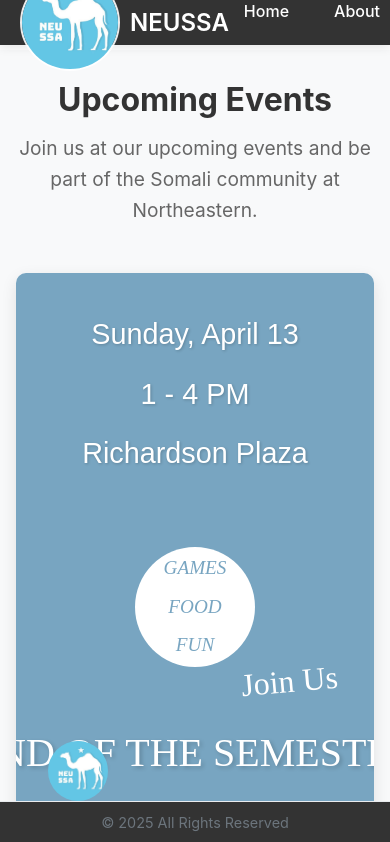
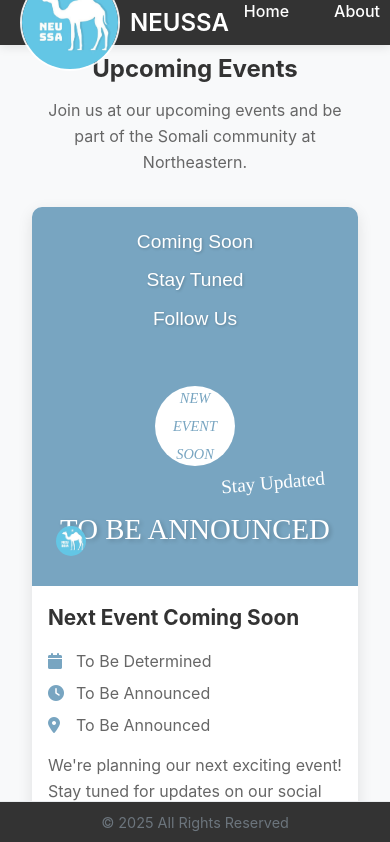
Before and after one commit to M2theI/SSA-Website, a React (Vite) app: page /events in a window 390 px wide. Shown: the top 842 px of the page. Built offline with nearby package versions, Linux system fonts and the light colour scheme; the HTML template or start-up script is replaced by a standard one.

Commit message:
Update: Mobile responsiveness and events section - Added mobile-friendly styles - Updated events to show 'To Be Determined' message - Added server configuration for production - Added Vercel deployment config

```diff
--- a/package.json
+++ b/package.json
@@ -7,9 +7,11 @@
     "dev": "vite",
     "build": "tsc -b && vite build",
     "lint": "eslint .",
-    "preview": "vite preview"
+    "preview": "vite preview",
+    "serve": "node server.js"
   },
   "dependencies": {
+    "express": "^5.1.0",
     "react": "^18.3.1",
     "react-dom": "^18.3.1",
     "react-router-dom": "^7.5.0"
--- a/src/App.tsx
+++ b/src/App.tsx
@@ -9,7 +9,7 @@ import "./App.css";
 
 function App() {
   return (
-    <Router basename="/">
+    <Router>
       <div className="App">
         <Header />
         <Routes>
--- a/src/Components/Events.css
+++ b/src/Components/Events.css
@@ -9,7 +9,7 @@
   width: 100%;
   min-height: calc(100vh - 50px);
   margin-top: 50px;
-  padding: 3rem 1rem;
+  padding: 2rem 1rem;
   background-color: #f8f9fa;
   opacity: 0;
   transform: translateY(20px);
@@ -26,7 +26,8 @@
 .events-header {
   text-align: center;
   max-width: 800px;
-  margin: 0 auto 3rem;
+  margin: 0 auto 2rem;
+  padding: 0 1rem;
 }
 
 .events-header h1 {
@@ -41,13 +42,14 @@
   line-height: 1.6;
 }
 
-/* Grid container for multiple events (only using one for now) */
+/* Grid container for multiple events */
 .events-container {
   max-width: 1200px;
   margin: 0 auto;
   display: grid;
-  grid-template-columns: repeat(auto-fill, minmax(350px, 1fr));
+  grid-template-columns: repeat(auto-fill, minmax(300px, 1fr));
   gap: 2rem;
+  padding: 0 1rem;
 }
 
 .event-poster-container {
@@ -62,6 +64,7 @@
   overflow: hidden;
   box-shadow: 0 5px 15px rgba(0, 0, 0, 0.1);
   transition: transform 0.3s ease, box-shadow 0.3s ease;
+  width: 100%;
 }
 
 .poster-card {
@@ -78,9 +81,9 @@
 /* Custom poster design to match our Instagram template */
 .event-poster-wrapper {
   background-color: #78a5c1; /* this bluish color matches our branding */
-  padding: 2rem;
+  padding: 1.5rem;
   position: relative;
-  min-height: 500px;
+  min-height: 400px;
   color: white;
   display: flex;
   flex-direction: column;
@@ -101,12 +104,12 @@
   display: flex;
   flex-direction: column;
   align-items: center;
-  margin-bottom: 2rem;
+  margin-bottom: 1.5rem;
 }
 
 .event-poster-header h2 {
-  font-size: 2.5rem;
-  margin: 0.5rem 0;
+  font-size: 2rem;
+  margin: 0.3rem 0;
   text-shadow: 1px 1px 3px rgba(0, 0, 0, 0.2);
   font-family: sans-serif;
   font-weight: 300;
@@ -116,12 +119,12 @@
 .event-poster-graphics {
   display: flex;
   justify-content: center;
-  margin: 2rem 0;
+  margin: 1.5rem 0;
 }
 
 .event-poster-circle {
-  width: 150px;
-  height: 150px;
+  width: 120px;
+  height: 120px;
   background-color: white;
   border-radius: 50%;
   display: flex;
@@ -133,23 +136,22 @@
 }
 
 .event-poster-circle p {
-  margin: 0.3rem 0;
-  font-size: 1.5rem;
+  margin: 0.2rem 0;
+  font-size: 1.2rem;
   font-family: serif;
   font-style: italic;
 }
 
 /* Main event title */
 .event-poster-title {
-  margin: 2rem 0;
+  margin: 1.5rem 0;
 }
 
 .event-poster-title h1 {
-  font-size: 3.5rem;
+  font-size: 2.5rem;
   font-family: serif;
   font-weight: 400;
   line-height: 1.1;
-  white-space: nowrap;
   margin: 0;
   text-shadow: 2px 2px 4px rgba(0, 0, 0, 0.2);
 }
@@ -157,7 +159,7 @@
 /* "Join Us" text - positioned to match Instagram template */
 .event-poster-join {
   font-family: cursive; /* find a better font for this later */
-  font-size: 2.5rem;
+  font-size: 2rem;
   margin: 1rem 0;
   position: absolute;
   right: 15%;
@@ -172,13 +174,13 @@
 /* Logo in corner */
 .event-poster-logo {
   position: absolute;
-  bottom: 2rem;
-  left: 2rem;
+  bottom: 1.5rem;
+  left: 1.5rem;
 }
 
 .small-logo {
-  width: 60px;
-  height: 60px;
+  width: 50px;
+  height: 50px;
   border-radius: 50%;
   object-fit: cover;
 }
@@ -233,88 +235,142 @@
 }
 
 .event-details h3 {
-  font-size: 1.4rem;
+  font-size: 1.5rem;
   margin-bottom: 1rem;
-  color: #0066cc;
+  color: #333;
 }
 
 .event-meta {
+  display: flex;
+  flex-direction: column;
+  gap: 0.5rem;
   margin-bottom: 1rem;
-  color: #666;
-  font-size: 0.95rem;
 }
 
 .event-meta p {
-  margin: 0.5rem 0;
+  color: #666;
+  display: flex;
+  align-items: center;
+  gap: 0.5rem;
 }
 
 .event-meta i {
+  color: #78a5c1;
   width: 20px;
-  margin-right: 10px;
-  color: #0066cc;
 }
 
 .event-description {
-  color: #444;
+  color: #666;
+  line-height: 1.6;
   margin-bottom: 1.5rem;
-  line-height: 1.6;
-  font-size: 1rem;
 }
 
 /* RSVP button - matches our branding colors */
 .event-rsvp-btn {
-  background-color: #0066cc;
+  background-color: #78a5c1;
   color: white;
   border: none;
-  padding: 0.6rem 1.5rem;
-  font-size: 0.9rem;
-  font-weight: 600;
+  padding: 0.8rem 1.5rem;
   border-radius: 5px;
+  font-size: 1rem;
   cursor: pointer;
   transition: background-color 0.3s ease;
+  width: 100%;
 }
 
 .event-rsvp-btn:hover {
-  background-color: #0052a3;
+  background-color: #5d8ba8;
 }
 
-/* Responsive styles for smaller screens */
+/* Mobile Responsive Styles */
 @media (max-width: 768px) {
   .events-section {
-    padding: 2rem 1rem;
+    padding: 1rem;
+    margin-top: 40px;
   }
 
   .events-header h1 {
+    font-size: 1.8rem;
+  }
+
+  .events-intro {
+    font-size: 1rem;
+  }
+
+  .event-poster-wrapper {
+    min-height: 350px;
+    padding: 1rem;
+  }
+
+  .event-poster-header h2 {
+    font-size: 1.5rem;
+  }
+
+  .event-poster-title h1 {
     font-size: 2rem;
   }
 
-  .events-container {
-    grid-template-columns: 1fr;
+  .event-poster-circle {
+    width: 100px;
+    height: 100px;
   }
 
-  .event-card {
-    max-width: 100%;
+  .event-poster-circle p {
+    font-size: 1rem;
+  }
+
+  .event-poster-join {
+    font-size: 1.5rem;
+    right: 10%;
+  }
+
+  .small-logo {
+    width: 40px;
+    height: 40px;
+  }
+
+  .event-details {
+    padding: 1rem;
+  }
+
+  .event-details h3 {
+    font-size: 1.3rem;
+  }
+}
+
+/* Small Mobile Devices */
+@media (max-width: 480px) {
+  .events-header h1 {
+    font-size: 1.5rem;
+  }
+
+  .event-poster-wrapper {
+    min-height: 300px;
   }
 
   .event-poster-header h2 {
+    font-size: 1.2rem;
+  }
+
+  .event-poster-title h1 {
     font-size: 1.8rem;
   }
 
-  .event-poster-title h1 {
-    font-size: 2.5rem;
-  }
-
   .event-poster-circle {
-    width: 120px;
-    height: 120px;
+    width: 80px;
+    height: 80px;
   }
 
   .event-poster-circle p {
+    font-size: 0.9rem;
+  }
+
+  .event-poster-join {
     font-size: 1.2rem;
   }
 
-  .event-poster-join {
-    font-size: 2rem;
-    right: 10%;
+  .small-logo {
+    width: 30px;
+    height: 30px;
   }
 }
--- a/src/Components/Events.tsx
+++ b/src/Components/Events.tsx
@@ -6,11 +6,11 @@ import "./Events.css";
 // Data for our end-of-semester event! Update this after each event
 const upcomingEvent = {
   id: 1,
-  title: "End of The Semester",
-  date: "Sunday, April 13",
-  time: "1:00 PM - 4:00 PM",
-  location: "Richardson Plaza",
-  description: "Join us to celebrate the end of the semester with games, food, and fun! All Northeastern students are welcome to come hang out with the Somali Student Association."
+  title: "Next Event Coming Soon",
+  date: "To Be Determined",
+  time: "To Be Announced",
+  location: "To Be Announced",
+  description: "We're planning our next exciting event! Stay tuned for updates on our social media and website. Follow us to be the first to know when we announce the details."
 };
 
 // Mohamed - created this component on 4/10 for our upcoming event
@@ -39,28 +39,28 @@ const Events = () => {
             <div className="event-poster-content">
               {/* Event details header */}
               <div className="event-poster-header">
-                <h2>Sunday, April 13</h2>
-                <h2>1 - 4 PM</h2>
-                <h2>Richardson Plaza</h2>
+                <h2>Coming Soon</h2>
+                <h2>Stay Tuned</h2>
+                <h2>Follow Us</h2>
               </div>
 
               {/* Fun circle element from the design */}
               <div className="event-poster-graphics">
                 <div className="event-poster-circle">
-                  <p>GAMES</p>
-                  <p>FOOD</p>
-                  <p>FUN</p>
+                  <p>NEW</p>
+                  <p>EVENT</p>
+                  <p>SOON</p>
                 </div>
               </div>
 
               {/* Main event title */}
               <div className="event-poster-title">
-                <h1>END OF THE SEMESTER</h1>
+                <h1>TO BE ANNOUNCED</h1>
               </div>
 
               {/* "Join Us" text - positioned absolutely in CSS */}
               <div className="event-poster-join">
-                <p>Join Us</p>
+                <p>Stay Updated</p>
               </div>
 
               {/* Our logo in the corner */}
@@ -79,7 +79,7 @@ const Events = () => {
               <p><i className="fas fa-map-marker-alt"></i> {upcomingEvent.location}</p>
             </div>
             <p className="event-description">{upcomingEvent.description}</p>
-            <button className="event-rsvp-btn">RSVP Now</button>
+            <button className="event-rsvp-btn">Follow for Updates</button>
           </div>
         </div>
       </div>
--- a/src/Components/HeroSection.tsx
+++ b/src/Components/HeroSection.tsx
@@ -1,6 +1,5 @@
 import { useEffect, useState } from 'react';
 import { useNavigate } from 'react-router-dom';
-import { getPublicPath } from "../utils/publicPath";
 import "./HeroSection.css";
 
 const HeroSection = () => {
@@ -21,7 +20,7 @@ const HeroSection = () => {
         <h1 className="hero-title">Somali Student Association At Northeastern University</h1>
         <div className="hero-image">
           <img
-            src={getPublicPath("IMG_0567.jpg")}
+            src="/IMG_0567.jpg"
             alt="SSA at Northeastern"
             className="hero-img"
           />
```
Also changed, not shown: server.js (added, +16 -0 lines), vercel.json (added), 1 other file (tests, documents, lock files or other folders).
